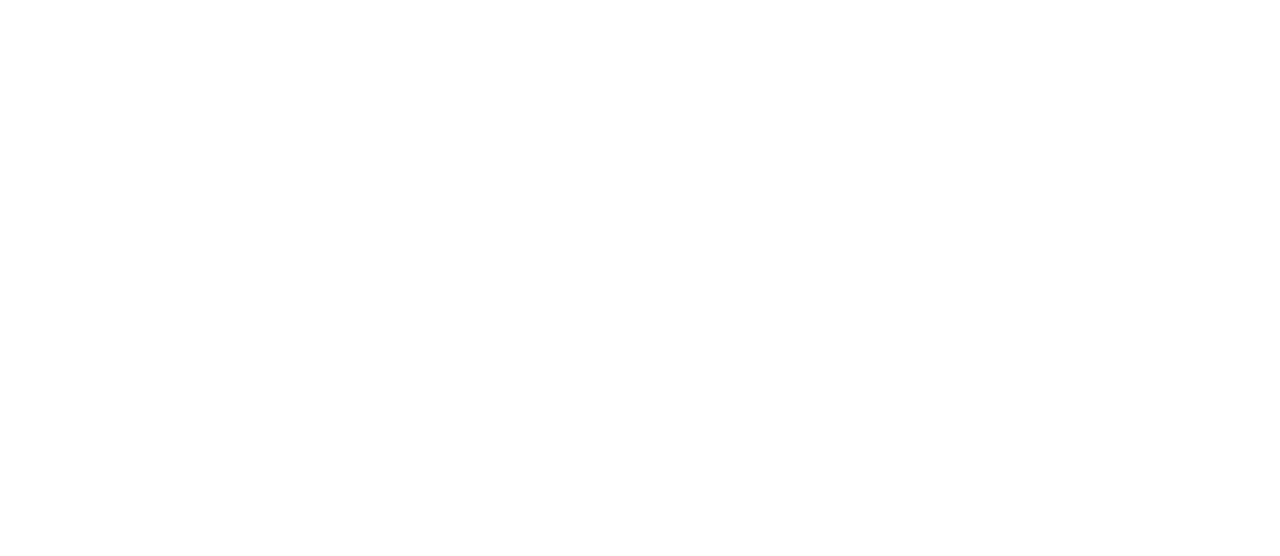
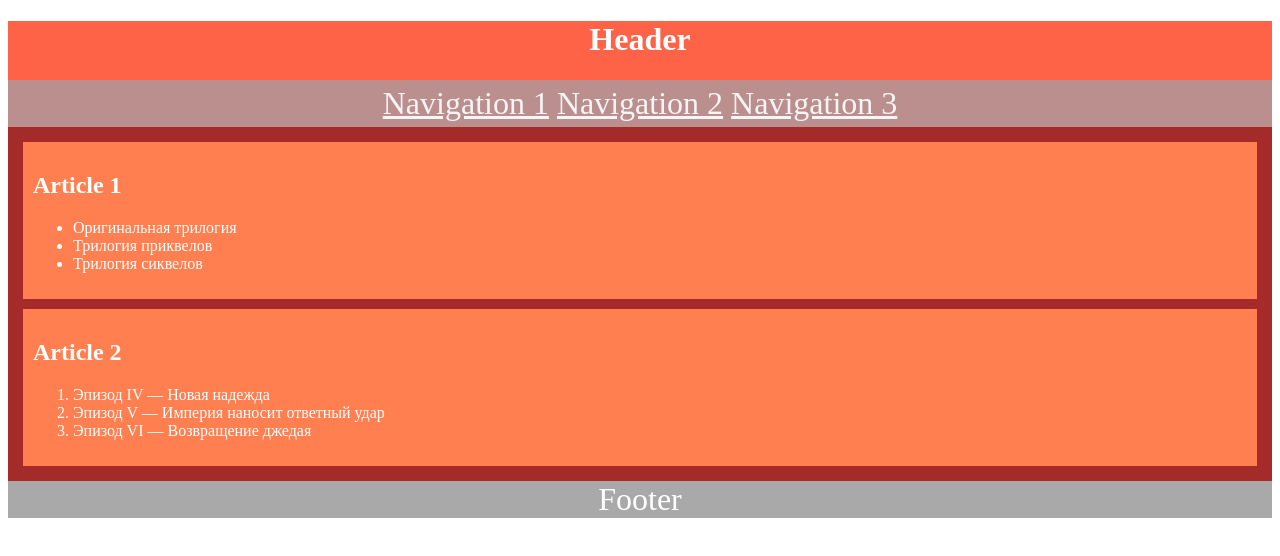
Before and after one commit to js-tasks-ru/htmlcss-20210812_permgt, a website: page 02-dz0/01-semantic-mockup/solution.html in a window 1280 px wide. Drawn offline with Linux system fonts and the light colour scheme.

Commit message:
creating semantic page markup

```diff
--- a/02-dz0/01-semantic-mockup/solution.html
+++ b/02-dz0/01-semantic-mockup/solution.html
@@ -1,4 +1,44 @@
 <!DOCTYPE html>
 <html lang="ru">
-    <!-- Ваше решение -->
+    <head>
+        <meta charset="UTF-8">
+        <title>Document</title>
+        <link rel="stylesheet" href="styles.css">
+    </head>
+    <body>
+        <header>
+           <h1>Header</h1>
+           <nav>
+            <a href="#navigation-one">Navigation 1</a>
+            <a href="#navigation-two">Navigation 2</a>
+            <a href="#navigation-three">Navigation 3</a>
+            </nav>
+        </header>
+
+        <main role="main">
+
+            <article class="article1">
+              <h2>Article 1</h2>
+              <ul>
+                  <li>Оригинальная трилогия</li>
+                  <li>Трилогия приквелов</li>
+                  <li>Трилогия сиквелов</li>
+
+                </ul>
+            </article>
+
+            <article class="article2">
+              <h2>Article 2</h2>
+              <ol>
+                  <li>Эпизод IV — Новая надежда</li>
+                  <li>Эпизод V — Империя наносит ответный удар</li>
+                  <li>Эпизод VI — Возвращение джедая</li>
+              </ol>
+            </article>
+
+          </main>
+        <footer>
+            Footer
+        </footer>
+    </body>
 </html>
--- /dev/null
+++ b/02-dz0/01-semantic-mockup/styles.css
@@ -0,0 +1,44 @@
+body {
+    color: white;
+  }
+  header {
+    background-color: tomato;
+    text-align: center;
+
+  }
+
+  a {
+    color:whitesmoke;
+  }
+
+  nav {
+    background-color: rosybrown;
+    font-size: xx-large;
+    padding: 5px;
+  }
+
+  main {
+    background-color: brown;
+    display: flex;
+    flex-direction: column;
+    padding: 10px;
+
+  }
+
+  .article1 {
+    background-color: coral;
+    padding: 10px;
+    margin: 5px;
+    }
+
+  .article2 {
+    background-color: coral;
+    padding: 10px;
+    margin: 5px;
+    }
+
+  footer {
+    background-color: darkgray;
+    text-align: center;
+    font-size: xx-large;
+  }
```
